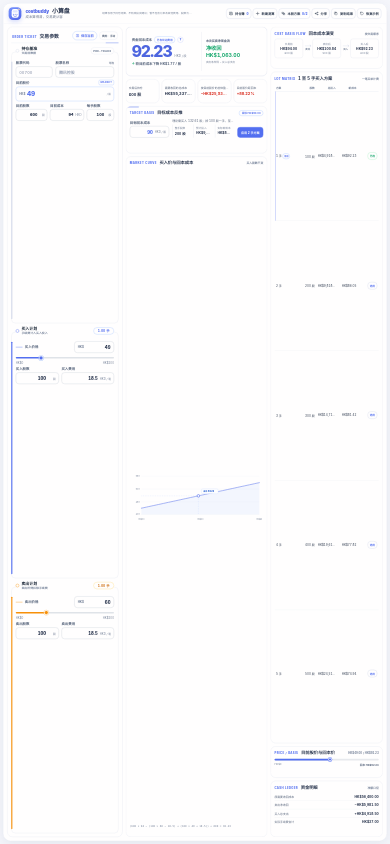
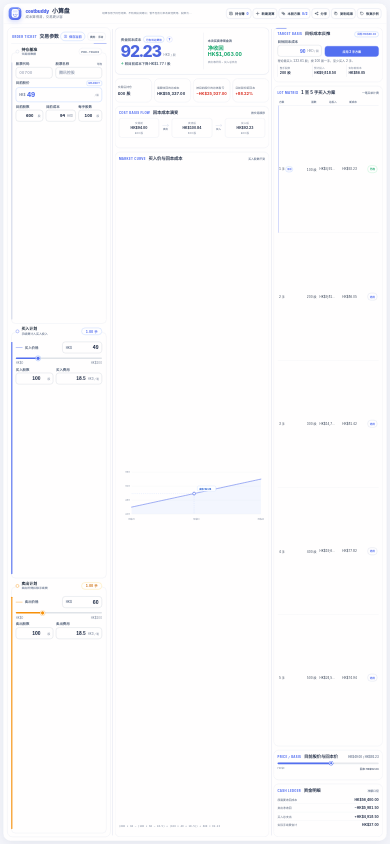
Before and after one commit to ajinggo/costbuddy, a plain HTML site: page index.html in a window 390 px wide. Drawn offline with Linux system fonts and the light colour scheme.

Commit message:
Redesign responsive three-column workspace

```diff
--- a/index.html
+++ b/index.html
@@ -8,7 +8,7 @@
   <meta name="apple-mobile-web-app-title" content="小算盘">
   <title>小算盘 · costbuddy</title>
   <link rel="icon" href="favicon.svg" type="image/svg+xml">
-  <link rel="stylesheet" href="styles.css?v=20260728-21">
+  <link rel="stylesheet" href="styles.css?v=20260728-23">
 </head>
 <body>
   <main class="app-shell">
@@ -263,32 +263,32 @@
             </article>
           </section>
 
-          <section class="target-plan panel" aria-labelledby="targetPlanTitle">
-            <div class="target-plan-accent" aria-hidden="true"></div>
-            <div class="section-title-row target-title-row">
+          <section class="stage-section panel" aria-labelledby="stageTitle">
+            <div class="section-title-row">
               <div>
-                <p class="panel-kicker">TARGET BASIS</p>
-                <h2 id="targetPlanTitle">目标成本反推</h2>
+                <p class="panel-kicker">COST BASIS FLOW</p>
+                <h2 id="stageTitle">回本成本演变</h2>
               </div>
-              <span class="target-badge" id="targetPlanBadge">目标 HK$90.00</span>
+              <span>按交易顺序</span>
             </div>
-            <div class="target-plan-body" id="targetPlanBody">
-              <label class="target-inline-field" for="targetCost">
-                <span>目标回本成本</span>
-                <span class="input-wrap target-input-wrap">
-                  <input id="targetCost" name="targetCost" form="calculatorForm" type="number" min="0.01" step="0.01" value="90" inputmode="decimal">
-                  <small>HKD / 股</small>
-                </span>
-              </label>
-              <div class="target-plan-copy">
-                <p id="targetPlanMessage">理论需买入 132.61 股；港股按整手交易，至少买入 2 手。</p>
-                <div class="target-plan-stats">
-                  <span>整手股数<strong id="targetPlanShares">200 股</strong></span>
-                  <span>预计投入<strong id="targetPlanOutlay">HK$9,818.50</strong></span>
-                  <span>实际新成本<strong id="targetPlanActualCost">HK$86.05</strong></span>
-                </div>
-              </div>
-              <button class="apply-button" id="applyTargetPlan" type="button">应用 2 手方案</button>
+            <div class="stage-grid">
+              <article class="stage-card">
+                <span class="stage-step">交易前</span>
+                <strong id="beforeStageCost">HK$94.00</strong>
+                <small id="beforeStageShares">600 股</small>
+              </article>
+              <span class="stage-connector" aria-hidden="true"><i></i><b>卖出</b></span>
+              <article class="stage-card stage-sell">
+                <span class="stage-step">卖出后</span>
+                <strong id="afterSellStageCost">HK$100.84</strong>
+                <small id="afterSellStageShares">500 股</small>
+              </article>
+              <span class="stage-connector" aria-hidden="true"><i></i><b>买入</b></span>
+              <article class="stage-card stage-buy">
+                <span class="stage-step">买入后</span>
+                <strong id="afterBuyStageCost">HK$92.23</strong>
+                <small id="afterBuyStageShares">600 股</small>
+              </article>
             </div>
           </section>
 
@@ -318,32 +318,32 @@
         </div>
 
         <div class="result-column result-side-column">
-          <section class="stage-section panel" aria-labelledby="stageTitle">
-            <div class="section-title-row">
+          <section class="target-plan panel" aria-labelledby="targetPlanTitle">
+            <div class="target-plan-accent" aria-hidden="true"></div>
+            <div class="section-title-row target-title-row">
               <div>
-                <p class="panel-kicker">COST BASIS FLOW</p>
-                <h2 id="stageTitle">回本成本演变</h2>
+                <p class="panel-kicker">TARGET BASIS</p>
+                <h2 id="targetPlanTitle">目标成本反推</h2>
               </div>
-              <span>按交易顺序</span>
+              <span class="target-badge" id="targetPlanBadge">目标 HK$90.00</span>
             </div>
-            <div class="stage-grid">
-              <article class="stage-card">
-                <span class="stage-step">交易前</span>
-                <strong id="beforeStageCost">HK$94.00</strong>
-                <small id="beforeStageShares">600 股</small>
-              </article>
-              <span class="stage-connector" aria-hidden="true"><i></i><b>卖出</b></span>
-              <article class="stage-card stage-sell">
-                <span class="stage-step">卖出后</span>
-                <strong id="afterSellStageCost">HK$100.84</strong>
-                <small id="afterSellStageShares">500 股</small>
-              </article>
-              <span class="stage-connector" aria-hidden="true"><i></i><b>买入</b></span>
-              <article class="stage-card stage-buy">
-                <span class="stage-step">买入后</span>
-                <strong id="afterBuyStageCost">HK$92.23</strong>
-                <small id="afterBuyStageShares">600 股</small>
-              </article>
+            <div class="target-plan-body" id="targetPlanBody">
+              <label class="target-inline-field" for="targetCost">
+                <span>目标回本成本</span>
+                <span class="input-wrap target-input-wrap">
+                  <input id="targetCost" name="targetCost" form="calculatorForm" type="number" min="0.01" step="0.01" value="90" inputmode="decimal">
+                  <small>HKD / 股</small>
+                </span>
+              </label>
+              <div class="target-plan-copy">
+                <p id="targetPlanMessage">理论需买入 132.61 股；港股按整手交易，至少买入 2 手。</p>
+                <div class="target-plan-stats">
+                  <span>整手股数<strong id="targetPlanShares">200 股</strong></span>
+                  <span>预计投入<strong id="targetPlanOutlay">HK$9,818.50</strong></span>
+                  <span>实际新成本<strong id="targetPlanActualCost">HK$86.05</strong></span>
+                </div>
+              </div>
+              <button class="apply-button" id="applyTargetPlan" type="button">应用 2 手方案</button>
             </div>
           </section>
 
--- a/styles.css
+++ b/styles.css
@@ -1970,3 +1970,128 @@ body.is-window-fitted .app-shell {
   transform: scale(var(--workspace-scale));
   transform-origin: 0 0;
 }
+
+/* Three-column workspace redesign: inputs, core result, and action tools each
+   have a clear lane while staying inside a single desktop viewport. */
+.dashboard {
+  grid-template-columns: minmax(292px, .88fr) 1px minmax(0, 2.52fr);
+  grid-template-areas:
+    "header header header"
+    "sidebar divider results";
+  column-gap: 5px;
+  row-gap: 10px;
+}
+
+/* Dividers are real grid tracks rather than offset borders, so they resize with
+   the columns and are always clipped safely inside the workspace. */
+.dashboard::before,
+.results::before {
+  content: "";
+  width: 1px;
+  height: calc(100% - 8px);
+  align-self: center;
+  border-radius: 999px;
+  background: var(--line-strong);
+  pointer-events: none;
+}
+
+.dashboard::before {
+  grid-column: 2;
+  grid-row: 2;
+}
+
+.results {
+  grid-template-columns: minmax(420px, 1.6fr) 1px minmax(320px, 1fr);
+  column-gap: 5px;
+  row-gap: 0;
+}
+
+.results::before {
+  grid-column: 2;
+  grid-row: 1;
+}
+
+.result-column {
+  gap: 10px;
+}
+
+/* Core result: conclusion -> summary -> basis flow -> market curve. */
+.result-main-column {
+  grid-column: 1;
+  grid-row: 1;
+  grid-template-rows: 126px 64px 112px minmax(0, 1fr);
+}
+
+/* Decision tools: target plan -> lot matrix -> price position -> cash ledger. */
+.result-side-column {
+  grid-column: 3;
+  grid-row: 1;
+  grid-template-rows: 146px minmax(190px, 1fr) 80px 142px;
+}
+
+/* The target planner becomes a compact vertical card in the decision column. */
+.result-side-column .target-plan-body {
+  grid-template-columns: 118px minmax(0, 1fr);
+  grid-template-areas:
+    "field action"
+    "details details";
+  column-gap: 8px;
+  row-gap: 6px;
+  align-items: end;
+}
+
+.result-side-column .target-inline-field {
+  grid-area: field;
+}
+
+.result-side-column .target-plan-copy {
+  grid-area: details;
+}
+
+.result-side-column .apply-button {
+  grid-area: action;
+  width: 100%;
+}
+
+.result-side-column .target-plan-copy > p {
+  margin-bottom: 4px;
+}
+
+.result-side-column .target-plan-stats span {
+  padding: 4px 5px;
+}
+
+/* Give the basis-flow cards more room in the primary reading column. */
+.result-main-column .stage-grid {
+  grid-template-columns: minmax(0, 1fr) 34px minmax(0, 1fr) 34px minmax(0, 1fr);
+}
+
+.result-main-column .stage-card {
+  padding-inline: 8px;
+}
+
+@media (max-height: 760px) {
+  .result-main-column {
+    grid-template-rows: 122px 58px 103px minmax(0, 1fr);
+  }
+
+  .result-side-column {
+    grid-template-rows: 136px minmax(178px, 1fr) 76px 135px;
+  }
+}
+
+@media (max-width: 1180px) {
+  .dashboard {
+    grid-template-columns: minmax(276px, .82fr) 1px minmax(0, 2.5fr);
+  }
+
+  .results {
+    grid-template-columns: minmax(400px, 1.48fr) 1px minmax(292px, 1fr);
+  }
+}
+
+/* Real-time recalculation is implicit; removing the redundant chip keeps the
+   order-ticket header calm and prevents it from squeezing the first column. */
+.controls-header .live-chip {
+  display: none;
+}
```
